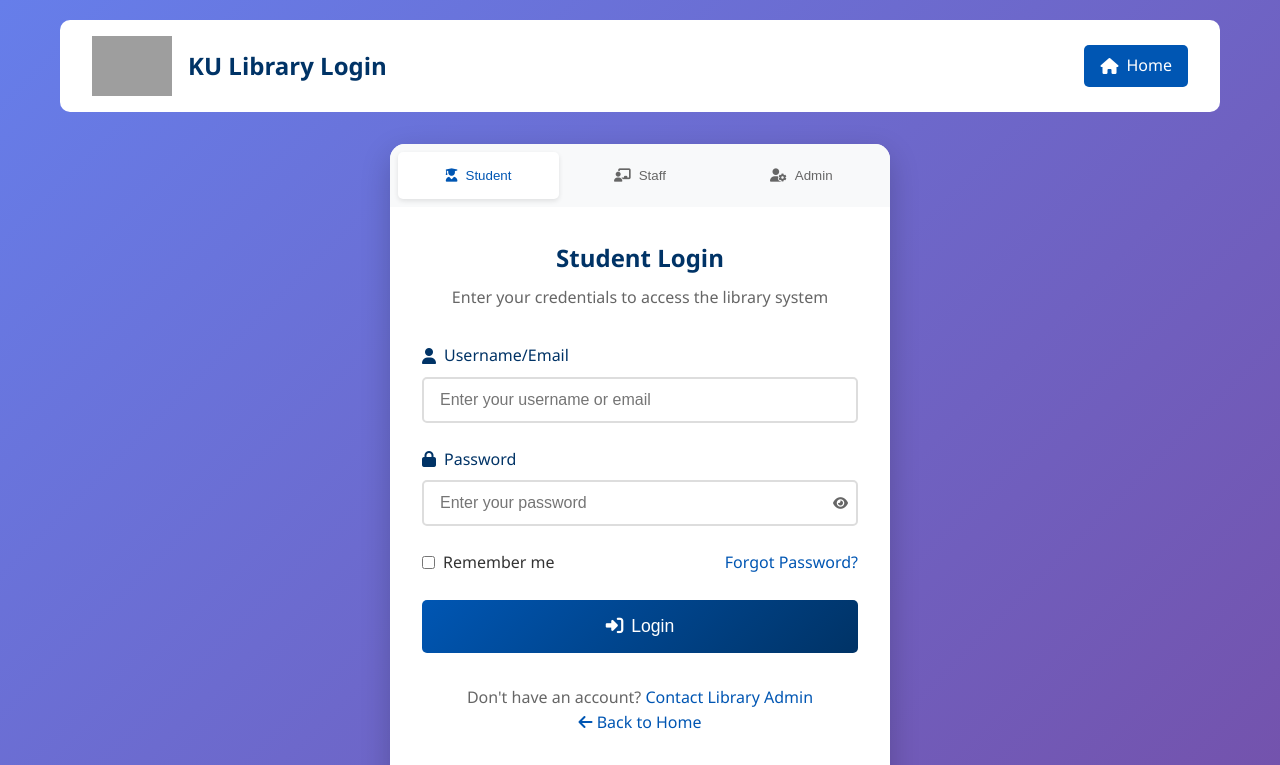
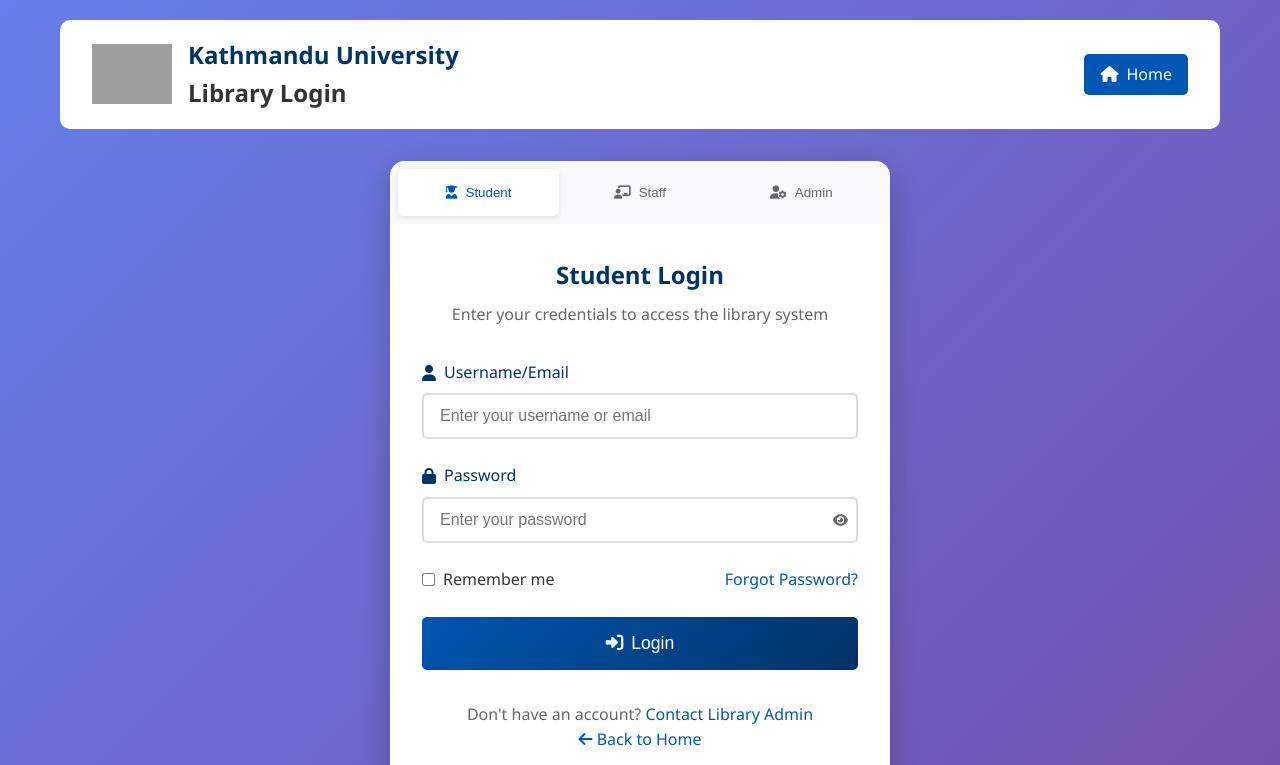
Before and after one commit to jungabhi07-byte/UniversityLibrary, a website: page login.html in a window 1280 px wide. Shown: the top 765 px of the page. Drawn offline with Linux system fonts and the light colour scheme; grey boxes are pictures that could not be loaded.

Commit message:
Update login.html

```diff
--- a/login.html
+++ b/login.html
@@ -10,10 +10,13 @@
 <body>
     <div class="container">
         <header class="login-header">
-            <div class="logo-container">
-                <img src="https://upload.wikimedia.org/wikipedia/en/thumb/6/6d/Kathmandu_University_Logo.svg/1200px-Kathmandu_University_Logo.svg.png" alt="KU Logo" class="logo">
-                <h1>KU Library Login</h1>
-            </div>
+    <div class="logo-container">
+        <img src="https://ku.edu.np/storage/gallery/logo.png" alt="KU Logo" class="logo">
+        <div class="logo-text">
+            <h1>Kathmandu University</h1>
+            <h2>Library Login</h2>
+        </div>
+    </div>
             <a href="index.html" class="back-home">
                 <i class="fas fa-home"></i> Home
             </a>
```
